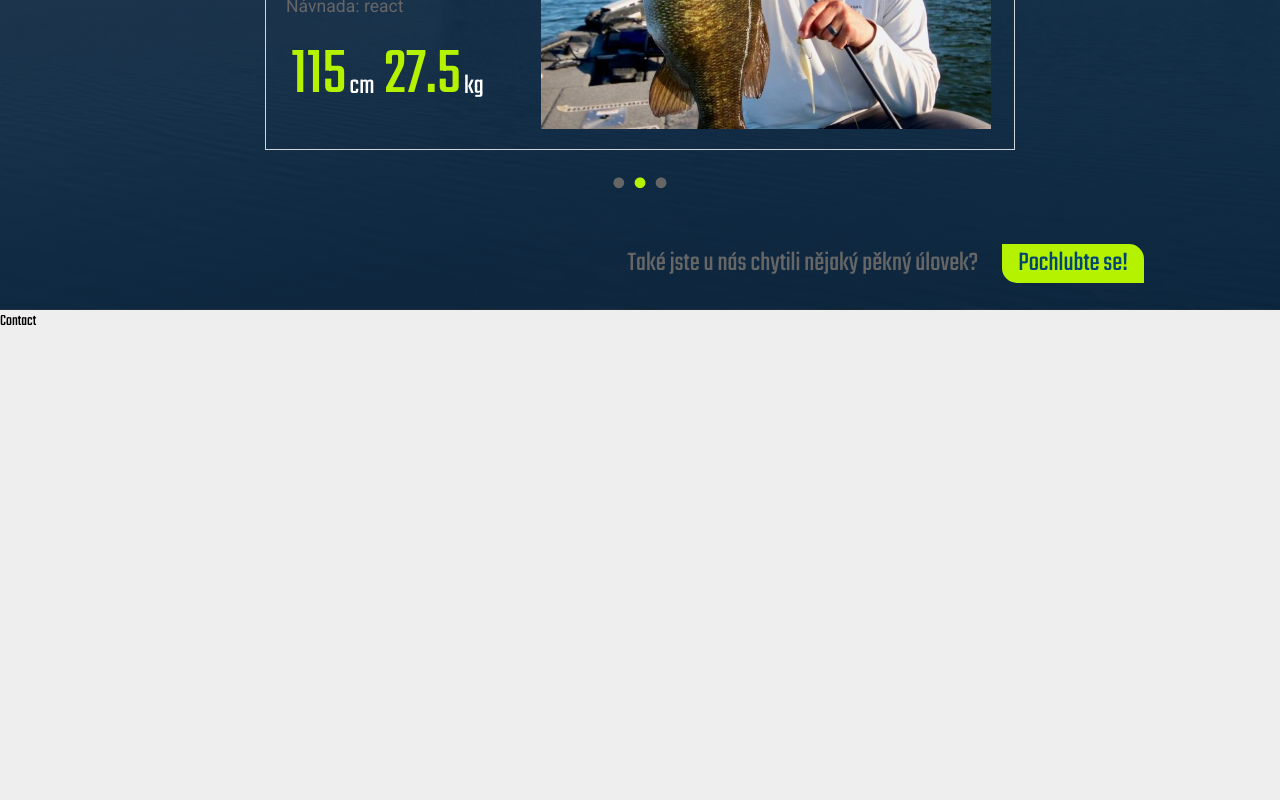
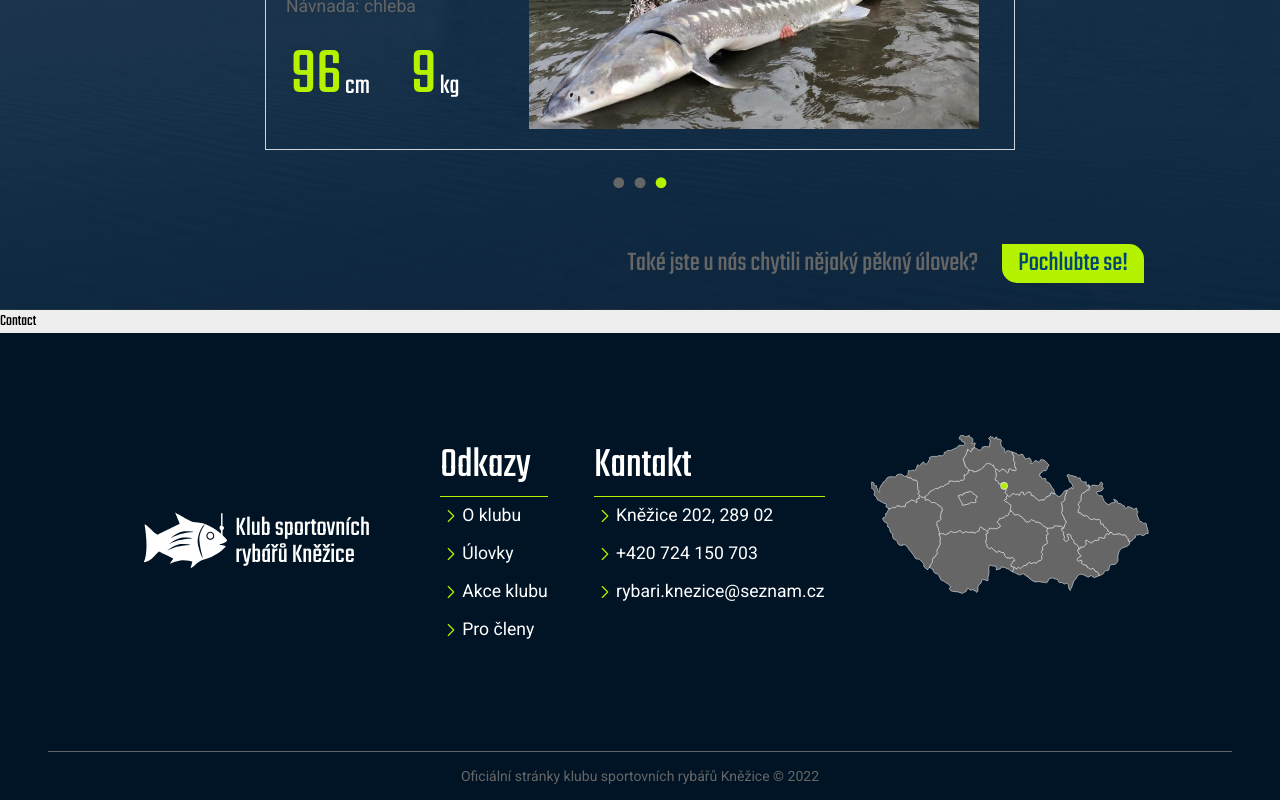
Before and after one commit to TrejbalPetr/REACT-Rybari-Knezice, a React (Create React App) app: page / in a window 1280 px wide. Shown: the part 2241-3041 px from the top of the page. Before the commit the page ends 2574 px from the top, so only its background shows below. Built offline with nearby package versions, Linux system fonts and the light colour scheme.

Commit message:
Changes footerStart

```diff
--- a/src/App.tsx
+++ b/src/App.tsx
@@ -14,7 +14,7 @@ function App() {
       <Numbers />
       <Catches />
       <Contact />
-      {/* <Footer /> */}
+      <Footer />
     </div>
   );
 }
--- a/src/components/footer/footer.css
+++ b/src/components/footer/footer.css
@@ -53,9 +53,7 @@
 
 .FooterCopy {
     color: var(--greyText);
-    display: flex;
-    flex-direction: row;
-    justify-content: center;
+    text-align: center;
     margin: 0 3rem;
     padding: 1rem;
     border-top: 1px solid var(--greyText);
```
Also changed, not shown: src/images/CZ.svg.
